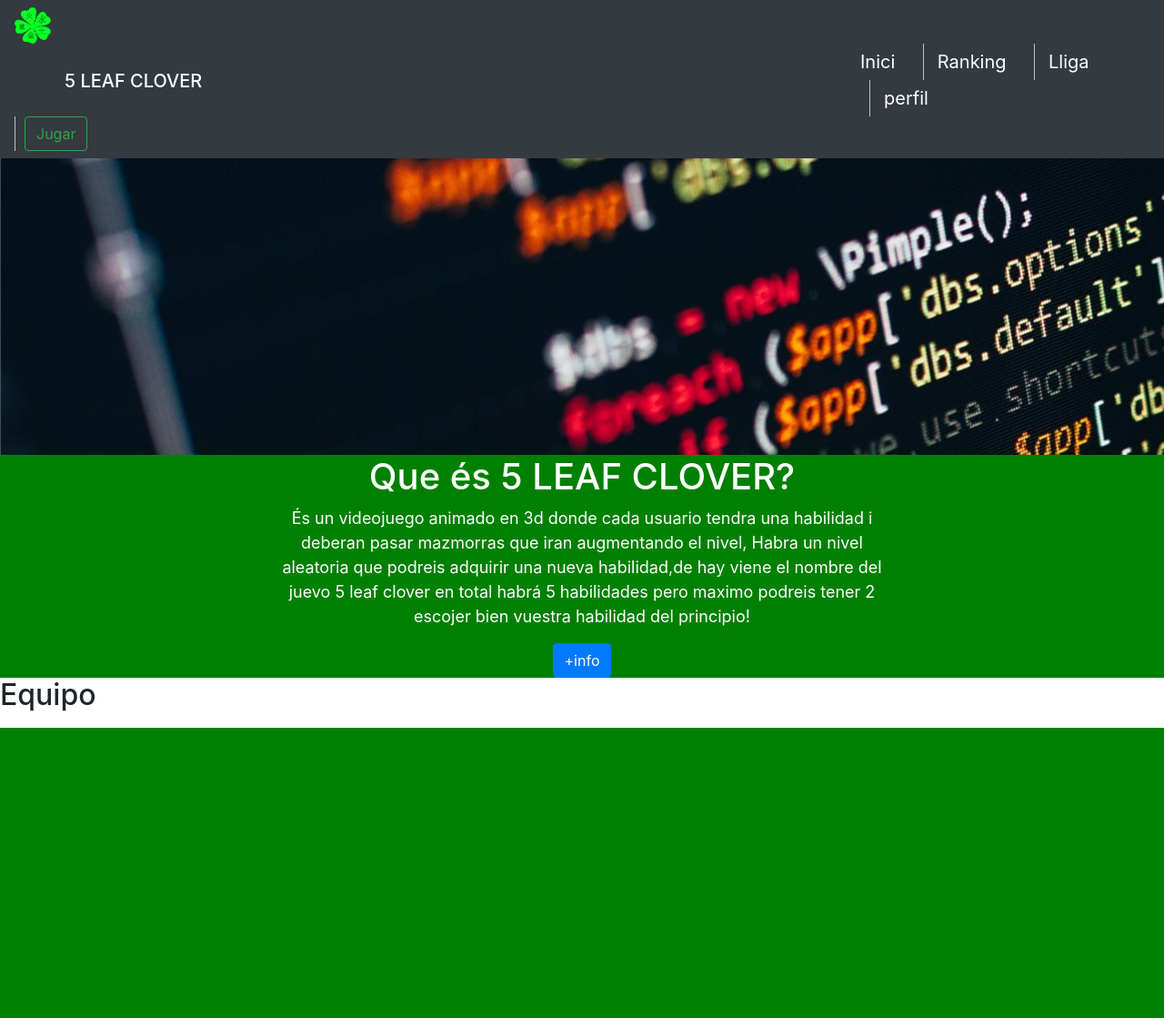
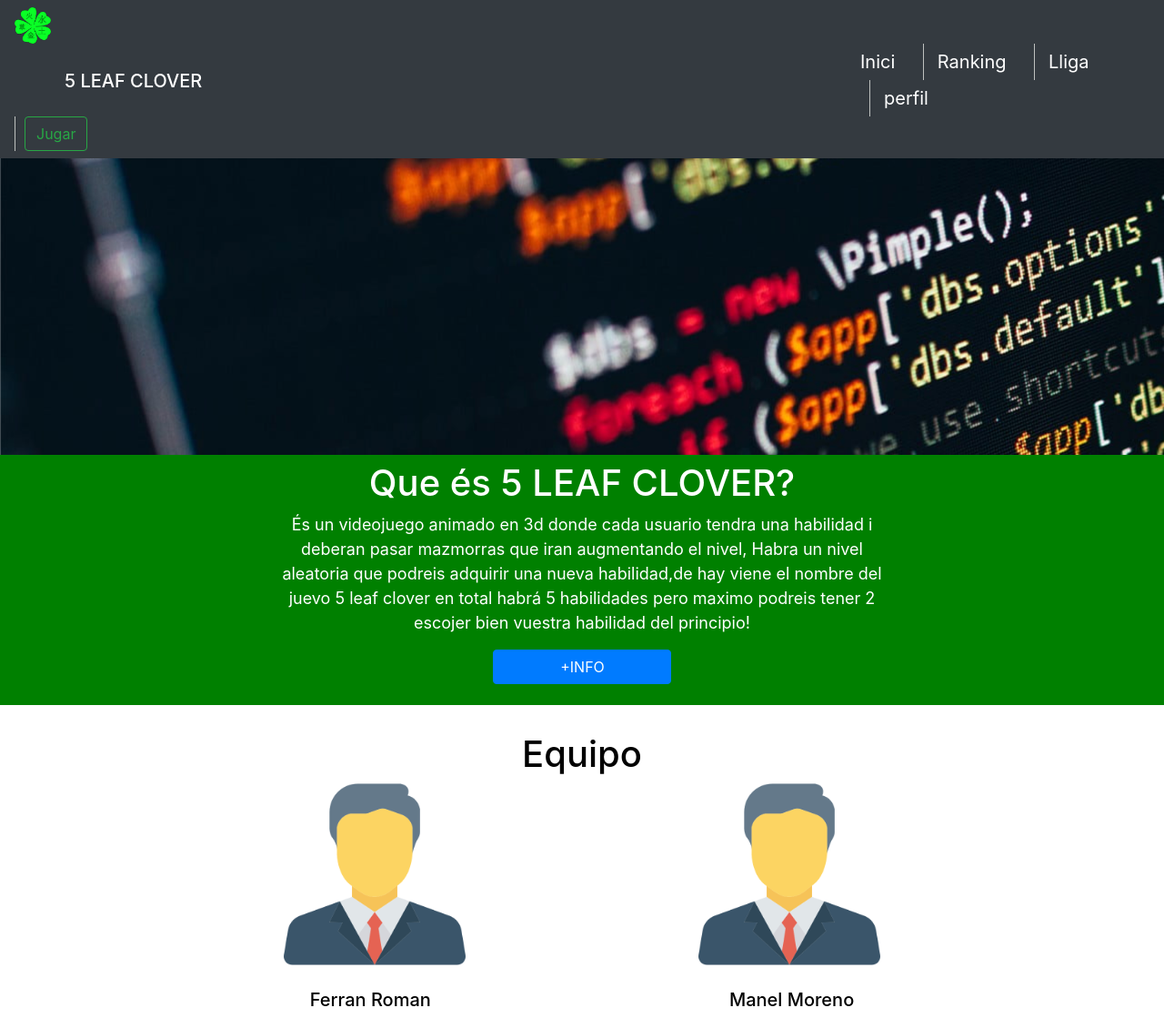
Before and after one commit to Mane9mb/5_leaf_clover, a PHP site: page /home.html in a window 1280 px wide; the page is wider, and only the part inside the window is pictured. Shown: that part at 91% size. Before the commit the page ends 800 px from the top of that part, so only its background shows below. Run offline with PHP 8.4, Linux system fonts and the light colour scheme.

Commit message:
estil de la pagina
css elements del html i noves imatges

```diff
--- a/Web/home.html
+++ b/Web/home.html
@@ -33,11 +33,23 @@
     <h1>Que és 5 LEAF CLOVER?</h1>
     <div id="contentDesc"><p id="desc">És un videojuego animado en 3d donde cada usuario tendra una habilidad i deberan pasar mazmorras que iran augmentando el nivel,
         Habra un nivel aleatoria que podreis adquirir una nueva habilidad,de hay viene el nombre del juevo 5 leaf clover en total habrá 5 habilidades pero maximo podreis tener 2 escojer bien vuestra habilidad del principio!</p>
-        <button type="button" class="btn btn-primary">+info</button>
+        <button style="padding-right: 72px; padding-left: 73px;"type="button" class="btn btn-primary">+INFO</button>
     </div>
   </div>
-  <div>
-      <h2>Equipo</h2>
+  <div id = conten2>
+      <h1>Equipo</h1>
+      <div id="sub2">
+      <img id="admins" src="img/hombre.png">
+      <img id="admin2" src="img/hombre.png"></div>
+      <div>
+        <h5 id="ferr">Ferran Roman</h5>
+        <h5 id="man">Manel Moreno</h5>
+
+      </div>
+
+
+
+
 
     </div>
   </body>
--- a/Web/lliga.html
+++ b/Web/lliga.html
@@ -28,7 +28,7 @@
   </button>
 </nav>
   <div>
-      <h2 id="load">EN PROCESO</h2>
+      <h1 id="load">EN PROCESO</h1>
 
     </div>
   </body>
--- a/Web/perfil.html
+++ b/Web/perfil.html
@@ -27,8 +27,10 @@
   </div>
   </button>
 </nav>
+<div>
       <h1 id="load">EN PROCESO</h1>
 
 
+</div>
   </body>
 </html
--- a/Web/style/style.css
+++ b/Web/style/style.css
@@ -19,6 +19,9 @@ background-color: green;
 color:white;
 text-align: center;
 font-size: 18px;
+padding-bottom: 23px;
+padding-top: 7px;
+
 
 }
 
@@ -35,6 +38,7 @@ padding-left: 305px;
 #load{
 	font-size: 20px;
 	padding-top: 56px;
+
 }
 #logo{
 	width: 40px;
@@ -46,3 +50,41 @@ padding-left: 305px;
     padding-right: 0px;
     padding-left: 55px
 }
+
+#conten2{
+padding-top: 30px;
+color:black;
+text-align: center;
+font-size: 18px;
+
+}
+#admins{
+	margin-right: 250px;
+    width: 200px;
+    height: 200px;
+
+
+}
+#man{
+
+
+    justify-content: center;
+
+    display: inline-block;
+
+}
+#ferr{
+    margin-right: 323px;
+    display: inline;
+
+}
+#admin2{
+	width: 200px;
+    height: 200px;
+
+}
+#sub2{
+
+   padding-bottom: 25px;
+
+}
```
Also changed, not shown: Web/img/admins.png (added), Web/img/hombre.png (added), 1 other file.
